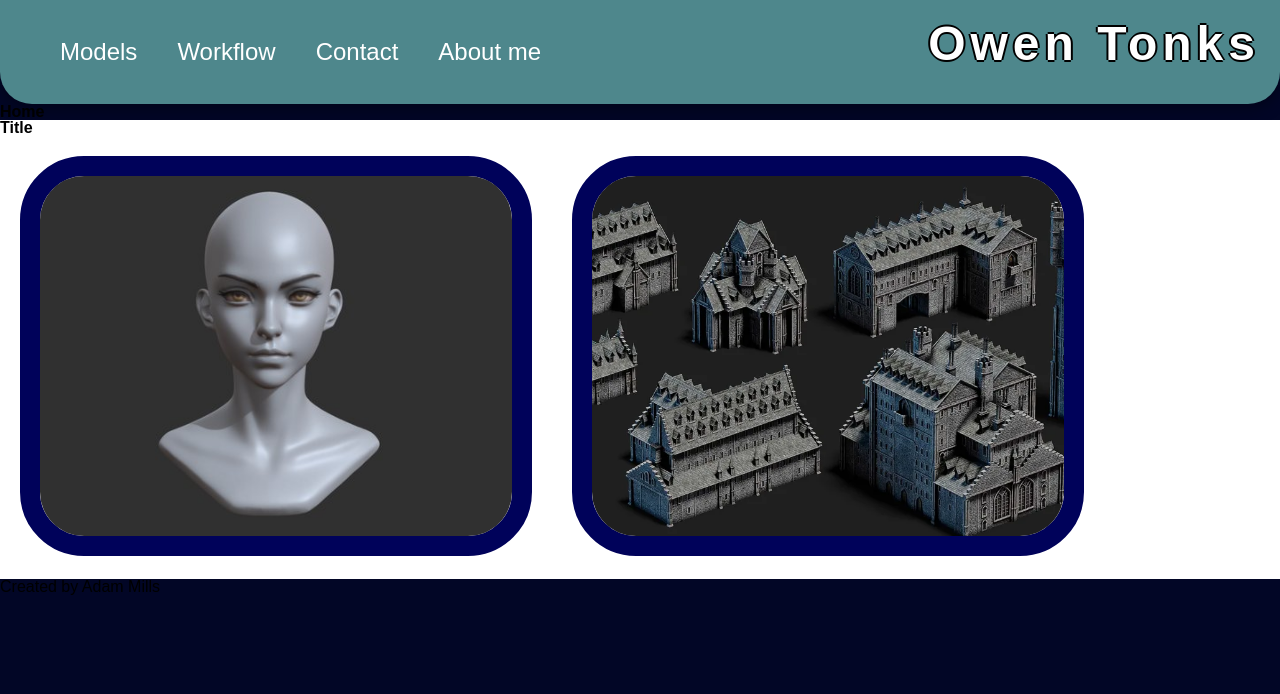
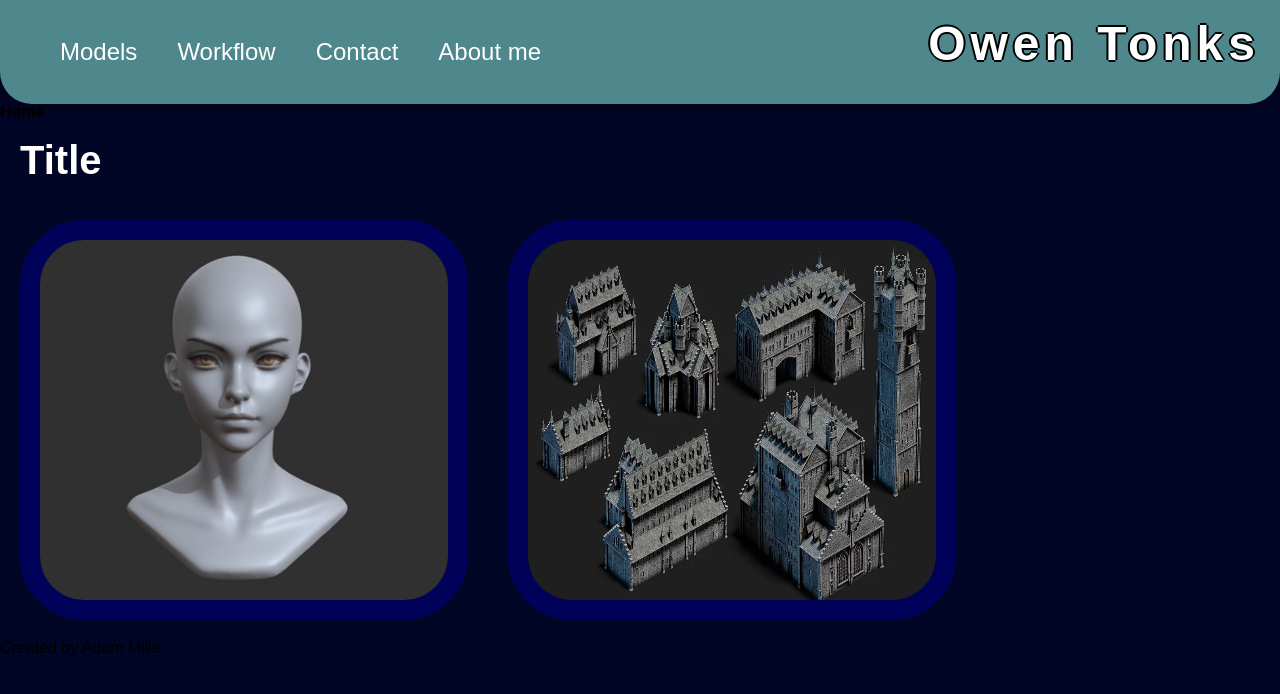
Before and after one commit to AMillsy/owen-portfolio-react, a React (Create React App) app: page / in a window 1280 px wide. Shown: the top 694 px of the page. Built offline with nearby package versions, Linux system fonts and the light colour scheme.

Commit message:
setting up the cards for the carousel

```diff
--- a/src/components/Carousel.js
+++ b/src/components/Carousel.js
@@ -3,10 +3,12 @@
 import "../styles/Carousel.css";
 const Carousel = () => {
   return (
-    <div style={{ backgroundColor: "white" }}>
-      <h3>Title</h3>
-      <div>
-        <img className="carouselImages" src={img1}></img>
+    <div>
+      <h3 className="carouselTitle">Title</h3>
+      <div className="carousel">
+        <div className="carouselImages">
+          <img src={img1}></img>
+        </div>
         <img className="carouselImages" src={img2} />
       </div>
     </div>
--- a/src/styles/Carousel.css
+++ b/src/styles/Carousel.css
@@ -1,9 +1,24 @@
 .carouselImages {
-  width: 40%;
+  width: 35%;
   height: 400px;
-  object-fit: cover;
   margin: 20px;
   border: 20px solid rgb(0, 2, 90);
   border-radius: 4rem;
   overflow: hidden;
 }
+
+.carouselImages img {
+  object-fit: cover;
+  width: 100%;
+  height: 100%;
+}
+
+.carousel {
+  display: flex;
+}
+
+.carouselTitle {
+  color: white;
+  font-size: 250%;
+  margin: 20px;
+}
```
